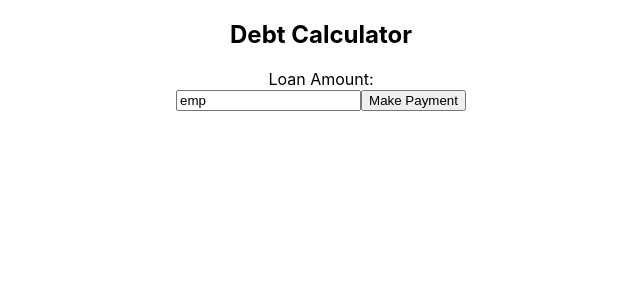
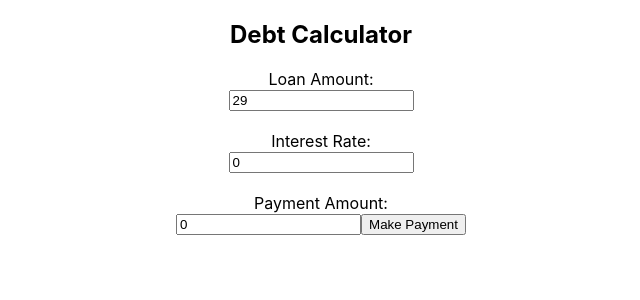
Before and after one commit to reynolga/debtCalculator, a React (Create React App) app: page / in a window 1280 px wide. Shown: the top 300 px of the page, without its empty margins (319-959 px from the left). Built offline with nearby package versions, Linux system fonts and the light colour scheme.

Commit message:
Added the fields for the table

```diff
--- a/src/PaymentCalculator.jsx
+++ b/src/PaymentCalculator.jsx
@@ -5,13 +5,15 @@ class PaymentCalculator extends React.Component {
   constructor(props){
     super();
     this.state = {
-      text: 'emp',
-      warning: ''
+      text: 29,
+      warning: '',
+      interestRate: 0,
+      paymentAmount: 0,
     }
     // this.state = { text: '', items: []}
   }
 
-  handleChange = ({target: {value}}) => this.setState({text: value});
+  loanAmountChanged = ({target: {value}}) => this.setState({text: value});
 
   handleSubmit = (e) => {
     e.preventDefault();
@@ -21,7 +23,7 @@ class PaymentCalculator extends React.Component {
     const number = Number(this.state.text);
     if(!isNaN(number) && number > 300)
     {
-      isValidNumber = true;
+      isValidNumber = true;  //TODO VALIDATE
     }
 
     // const newItem = {
@@ -33,9 +35,12 @@ class PaymentCalculator extends React.Component {
     //   items: [...this.state.items, newItem],
     //   text:'',
     // }));
+  }
 
+  interestRateChanged = ({target: {value}}) => this.setState({interestRate: value});
 
-  }
+  paymentAmountChanged = ({target: {value}}) => this.setState({paymentAmount: value})
+
 
   render() {
     return (
@@ -45,10 +50,29 @@ class PaymentCalculator extends React.Component {
         <label htmlFor="loanAmount">Loan Amount:</label>
         <br />
         <input
-        onChange={this.handleChange}
+        onChange={this.loanAmountChanged}
         type="text"
         autoComplete="off"
         value={this.state.text}
+        />
+        <br /><br />
+        <label htmlFor="interestRate">Interest Rate: </label>
+        <br />
+        <input
+        onChange={this.interestRateChanged}
+        type="text"
+        autoComplete="off"
+        value={this.state.interestRate}
+        />
+
+        <br /><br />
+        <label htmlFor="paymentAmount">Payment Amount: </label> <br />
+        <input
+        label htmlFor=""
+        onChange={this.paymentAmountChanged}
+        type="text"
+        autoComplete="off"
+        value={this.state.paymentAmount}
         />
         <button>Make Payment</button>
       </form>
```
